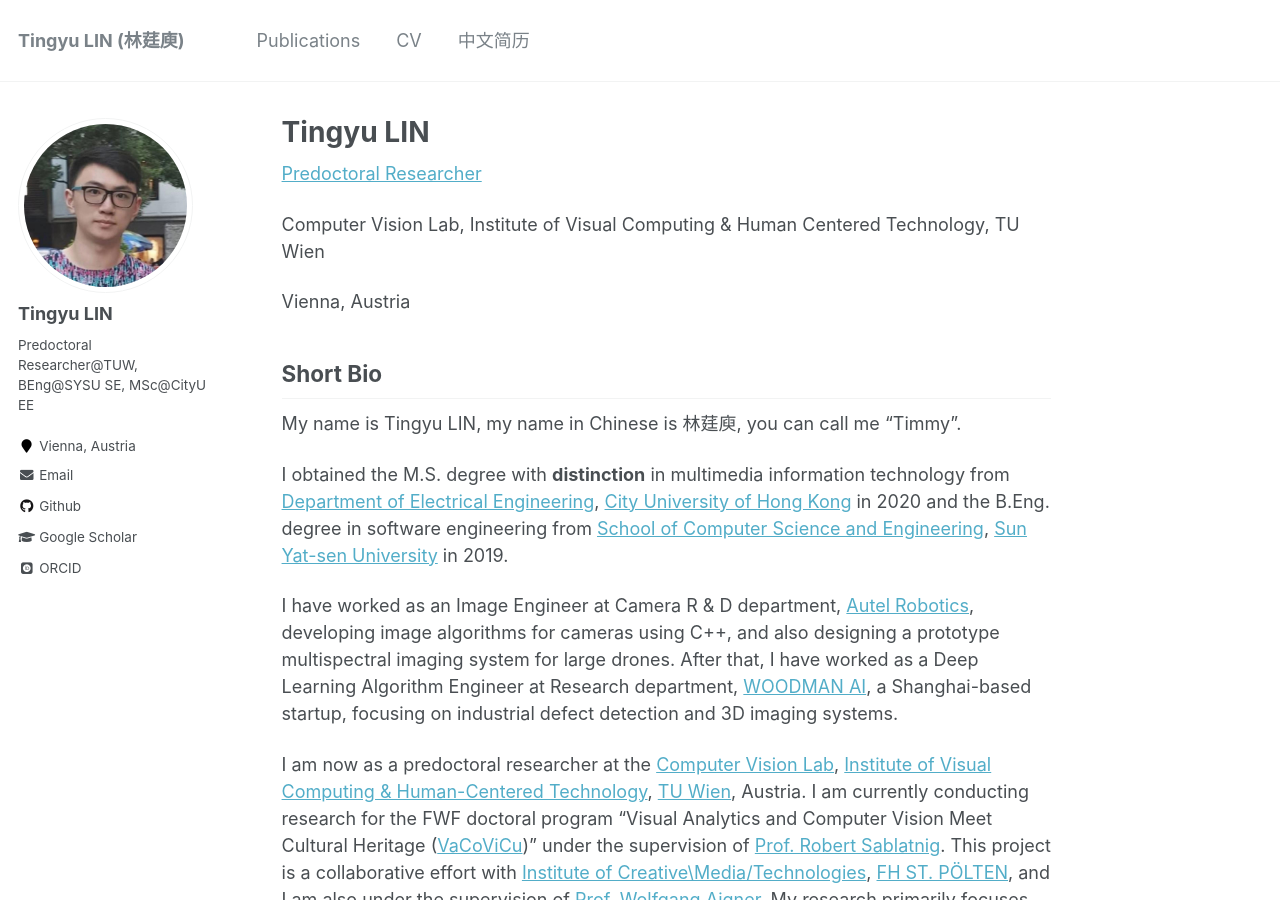
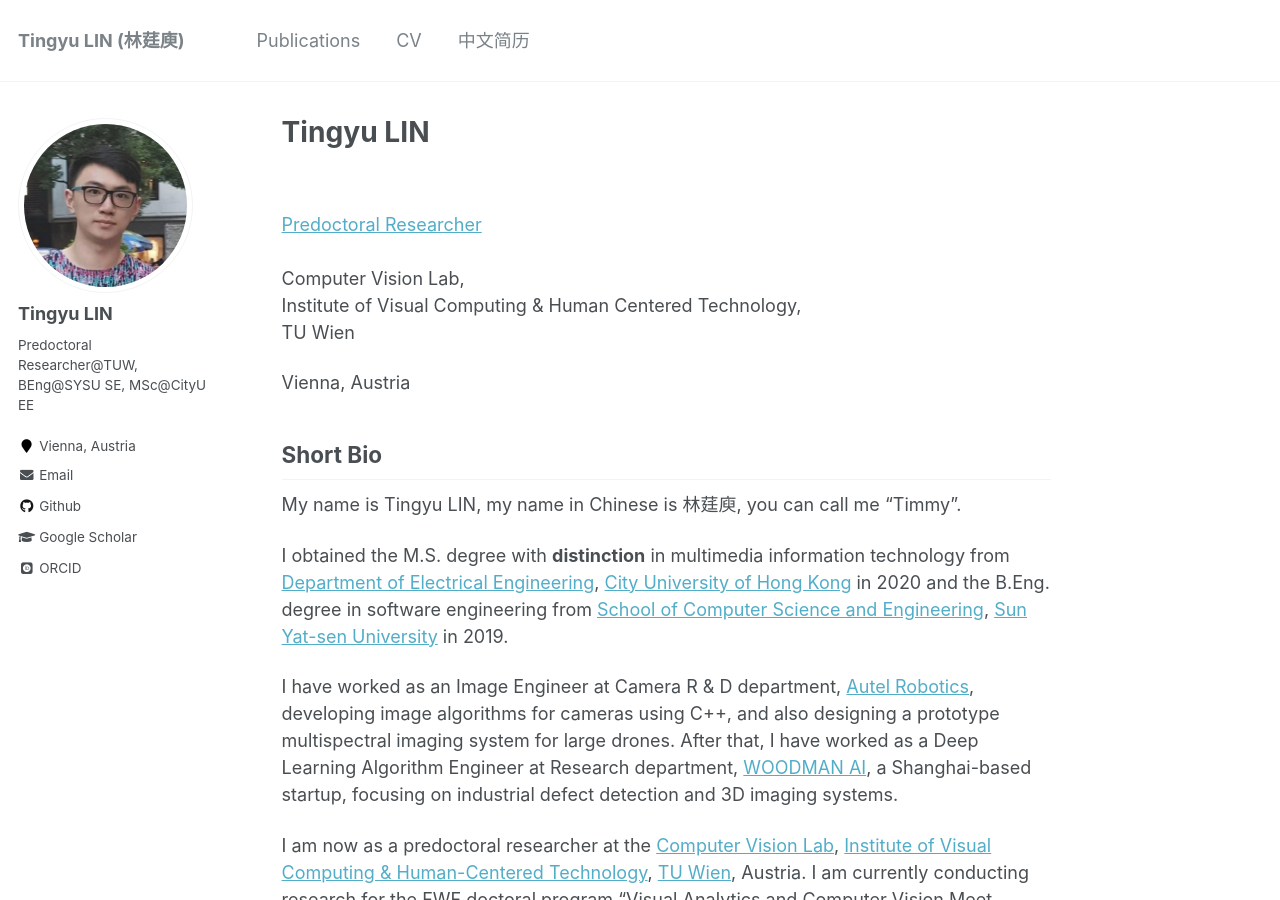
Before and after one commit to linty5/linty5.github.io, a Jekyll site: the page built from _pages/about.md, in a window 1280 px wide and 900 px high. Built offline with Jekyll 4.4.1, drawn with Linux system fonts in a browser that asks for light colours; some web fonts are replaced.

```diff
--- a/_pages/about.md
+++ b/_pages/about.md
@@ -7,11 +7,12 @@ redirect_from:
   - /about/
   - /about.html
 ---
-[Predoctoral Researcher](https://informatics.tuwien.ac.at/people/tingyu-lin)
+<br>
 
-Computer Vision Lab,
-Institute of Visual Computing & Human Centered Technology,
-TU Wien
+[Predoctoral Researcher](https://informatics.tuwien.ac.at/people/tingyu-lin)<br><br>
+Computer Vision Lab,<br>
+Institute of Visual Computing & Human Centered Technology,<br>
+TU Wien<br>
 
 Vienna, Austria <br>
 
@@ -24,10 +25,6 @@ I obtained the M.S. degree with **distinction** in multimedia information techno
 I have worked as an Image Engineer at Camera R & D department, [Autel Robotics](https://www.autelrobotics.cn/), developing image algorithms for cameras using C++, and also designing a prototype multispectral imaging system for large drones. After that, I have worked as a Deep Learning Algorithm Engineer at Research department, [WOODMAN AI](https://www.woodman-ai.com/), a Shanghai-based startup, focusing on industrial defect detection and 3D imaging systems.<br>
 
 I am now as a predoctoral researcher at the [Computer Vision Lab](https://cvl.tuwien.ac.at/), [Institute of Visual Computing & Human-Centered Technology](https://informatics.tuwien.ac.at/), [TU Wien](https://www.tuwien.at/en/), Austria. I am currently conducting research for the FWF doctoral program "Visual Analytics and Computer Vision Meet Cultural Heritage ([VaCoViCu](https://visual-heritage.fhstp.ac.at/))" under the supervision of [Prof. Robert Sablatnig](https://cvl.tuwien.ac.at/staff/robert-sablatnig/). This project is a collaborative effort with [Institute of Creative\Media/Technologies](https://icmt.fhstp.ac.at/en), [FH ST. PÖLTEN](https://research.fhstp.ac.at/en), and I am also under the supervision of [Prof. Wolfgang Aigner](https://icmt.fhstp.ac.at/en/team/wolfgang-aigner). My research primarily focuses on the automatic image analysis and visualization of historical photographs and amateur films with the goal of preserving our cultural heritage.
-
-<br>
-
-
 <br/>
 
 **News**
```
